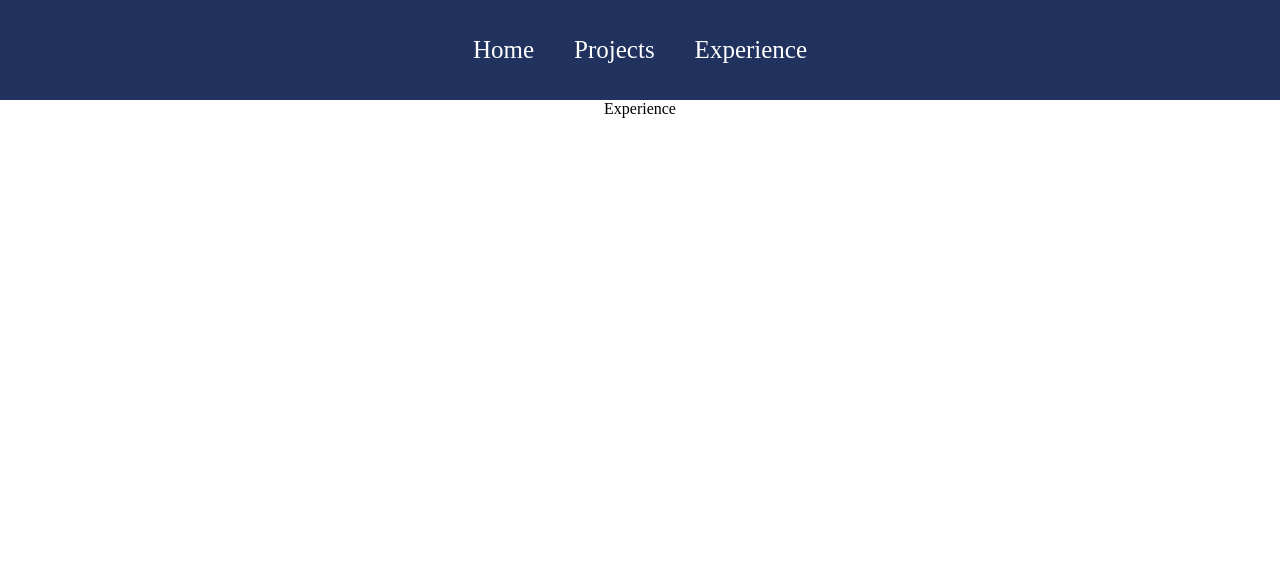
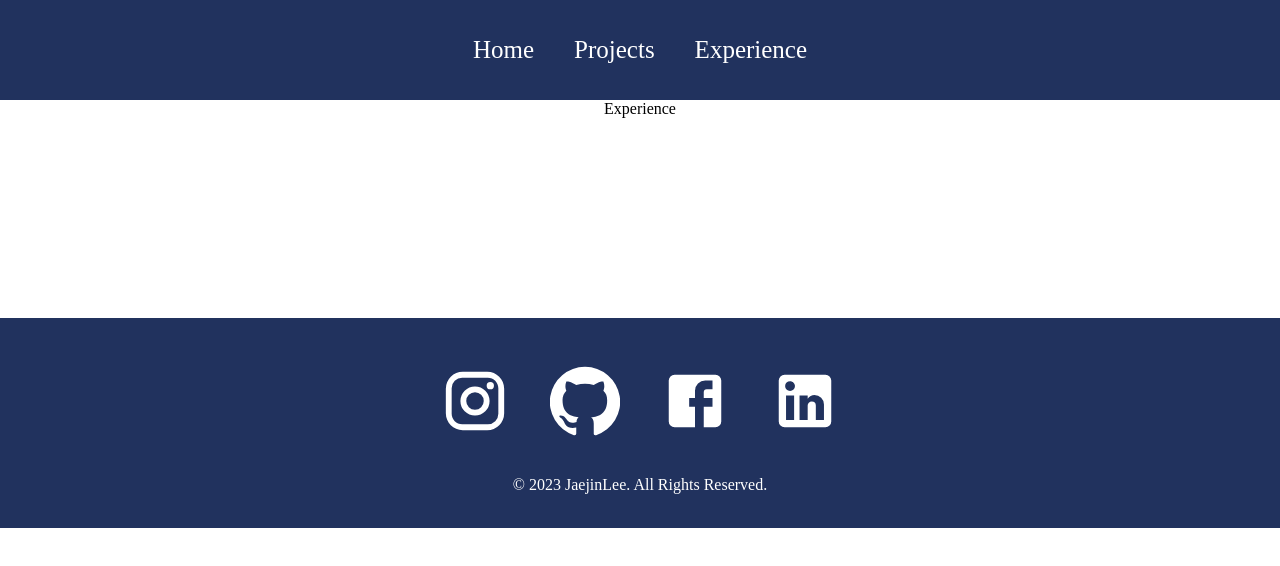
Before and after one commit to planetofjay/planetofjay.github.io, a React (Create React App) app: page /experience in a window 1280 px wide. Shown: the top 566 px of the page. Built offline with nearby package versions, Linux system fonts and the light colour scheme.

Commit message:
create footer

```diff
--- a/src/App.js
+++ b/src/App.js
@@ -4,6 +4,7 @@
 import Projects from './pages/Projects';
 import Experience from './pages/Experience';
 import Navbar from './components/Navbar';
+import Footer from './components/Footer';
 
 function App() {
   return (
@@ -15,6 +16,7 @@
           <Route path='/projects' element={<Projects />} />
           <Route path='/experience' element={<Experience />} />
         </Routes>
+        <Footer />
       </Router>
     </div>
   );
--- /dev/null
+++ b/src/components/Footer.js
@@ -0,0 +1,22 @@
+import React from 'react';
+import InstagramIcon from '@material-ui/icons/Instagram';
+import GithubIcon from '@material-ui/icons/GitHub';
+import FacebookIcon from '@material-ui/icons/Facebook';
+import LinkedInIcon from '@material-ui/icons/LinkedIn';
+import '../styles/Footer.css';
+
+function Footer() {
+  return (
+    <div className='footer'>
+      <div className='socialMedia'>
+        <InstagramIcon />
+        <GithubIcon />
+        <FacebookIcon />
+        <LinkedInIcon />
+      </div>
+      <p> &copy; 2023 JaejinLee. All Rights Reserved.</p>
+    </div>
+  )
+}
+
+export default Footer
--- a/src/components/Navbar.js
+++ b/src/components/Navbar.js
@@ -1,10 +1,16 @@
-import React, { useState } from 'react'
-import { Link } from 'react-router-dom';
+import React, { useEffect, useState } from 'react'
+import { Link, useLocation } from 'react-router-dom';
 import '../styles/Navbar.css';
 import ReorderIcon from '@material-ui/icons/Reorder';
 
 function Navbar() {
   const [expandNavbar, setExpendNavbar] = useState(false);
+
+  const location = useLocation();
+
+  useEffect(() => {
+    setExpendNavbar(false);
+  }, [location]);
 
   return (
     <div className='navbar' id={expandNavbar ? 'open' : 'close'}>
--- /dev/null
+++ b/src/styles/Footer.css
@@ -0,0 +1,28 @@
+.footer {
+  width: 100%;
+  height: 200px;
+  background: #21325e;
+  display: flex;
+  justify-content: center;
+  align-items: center;
+  flex-direction: column;
+  padding-top: 10px;
+  margin-top: 200px;
+}
+
+.socialMedia svg {
+  color: white;
+  margin: 20px;
+  font-size: 70px;
+  cursor: pointer;
+}
+
+.footer p {
+  color: white;
+}
+
+@media only screen and (max-width: 600px) {
+  .footer svg {
+    font-size: 50px;
+  }
+}
```
